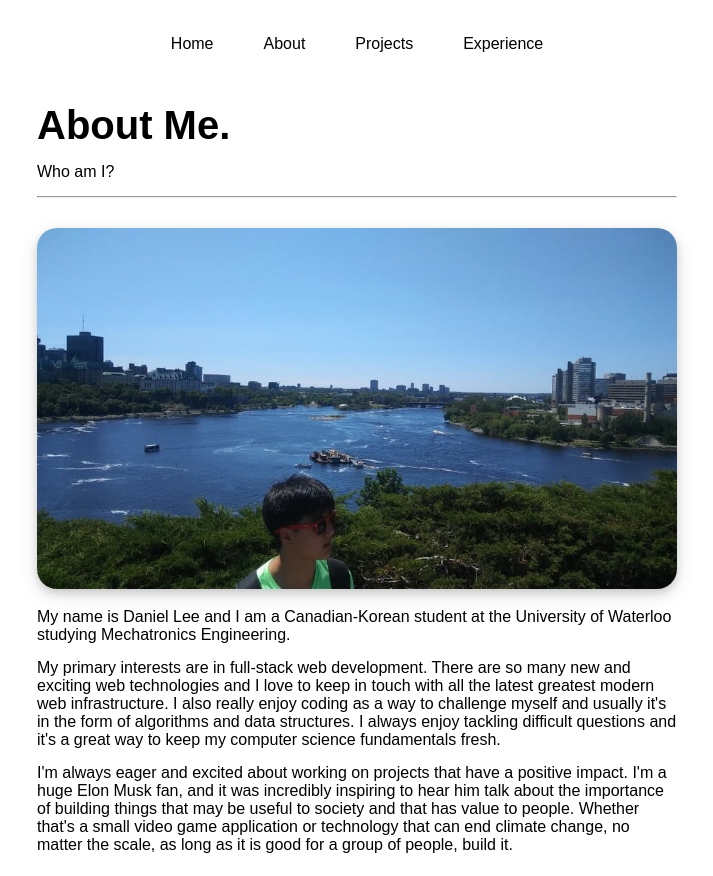
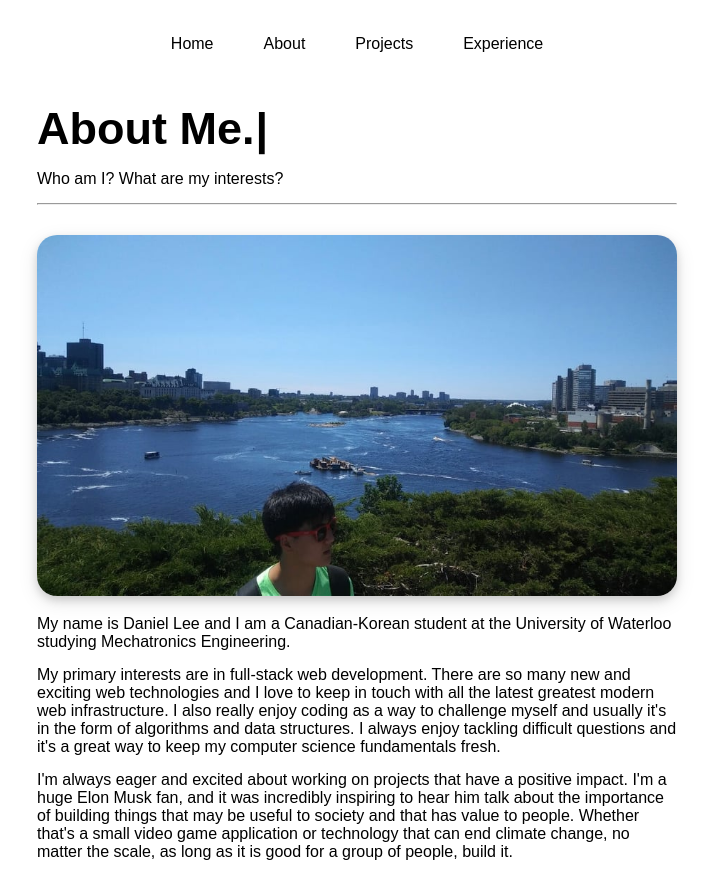
Before and after one commit to DanielBL01/DanielBL01.github.io, a React (Create React App) app: page /about in a window 1280 px wide. Shown: the whole page, without its empty margins (283-996 px from the left). Built offline with nearby package versions, Linux system fonts and the light colour scheme.

Commit message:
typewriter header effect

```diff
--- a/package.json
+++ b/package.json
@@ -11,6 +11,7 @@
     "react-icons": "^4.2.0",
     "react-router-dom": "^5.2.0",
     "react-scripts": "4.0.3",
+    "typewriter-effect": "^2.18.0",
     "web-vitals": "^1.1.2"
   },
   "scripts": {
--- a/src/components/About.js
+++ b/src/components/About.js
@@ -1,11 +1,20 @@
 import React from "react";
 import profile from "../images/profile.jpg";
+import Typewriter from "typewriter-effect";
 
 function About() {
     return (
         <div className="container">
-            <h1>About Me.</h1>
-            <p>Who am I?</p>
+            <h1>
+                <Typewriter className=""
+                    onInit={(typewriter)=> {
+                    typewriter
+                    .typeString("About Me.")
+                    .start();
+                    }}
+                />
+            </h1>
+            <p>Who am I? What are my interests?</p>
             <hr />
             <img className="profile" src={profile} alt="Daniel Lee" />
             <p>
--- a/src/components/Experience.js
+++ b/src/components/Experience.js
@@ -1,10 +1,19 @@
 import React from "react";
+import Typewriter from "typewriter-effect";
 
 function Experience() {
     return (
     <>
         <div className="container">
-            <h1>Work Experience.</h1>
+            <h1>
+                <Typewriter className=""
+                    onInit={(typewriter)=> {
+                    typewriter
+                    .typeString("Work Experience.")
+                    .start();
+                    }}
+                />
+            </h1>
             <p>
                 A timeline of my work experience.
             </p>
--- a/src/components/Home.js
+++ b/src/components/Home.js
@@ -2,11 +2,20 @@ import React from "react";
 import { MdMailOutline } from "react-icons/md";
 import { FiGithub } from "react-icons/fi";
 import { GrLinkedinOption } from "react-icons/gr";
+import Typewriter from "typewriter-effect";
 
 function Home() {
     return (
         <div className="container">
-            <h1>Hello World.</h1>
+            <h1>
+                <Typewriter className=""
+                    onInit={(typewriter)=> {
+                    typewriter
+                    .typeString("Hello World.")
+                    .start();
+                    }}
+                />
+            </h1>
             <p>
                 My name is Daniel Lee and I am a 2B Mechatronics Engineering student at the
                 <a href="https://uwaterloo.ca/"> University of Waterloo</a>.
--- a/src/components/Projects.js
+++ b/src/components/Projects.js
@@ -3,12 +3,21 @@ import pokemon from '../images/pokemon_adventure.png';
 import chat from '../images/lets_chat.png';
 import news from '../images/news_analytics.png';
 import checker from '../images/spell_checker.png';
+import Typewriter from "typewriter-effect";
 
 function Projects() {
     return (
         <>
             <div className="container">
-                <h1>Coding Projects.</h1>
+                <h1>
+                    <Typewriter className=""
+                        onInit={(typewriter)=> {
+                        typewriter
+                        .typeString("Coding Projects.")
+                        .start();
+                        }}
+                    />
+                </h1>
                 <p>
                     A list of my finished projects and works in progress.
                 </p>
--- a/src/index.js
+++ b/src/index.js
@@ -1,6 +1,7 @@
 import React from 'react';
 import ReactDOM from 'react-dom';
 import App from './App';
+
 import './styles/App.css';
 
 ReactDOM.render(
--- a/src/styles/App.css
+++ b/src/styles/App.css
@@ -21,8 +21,9 @@ nav {
 }
 
 h1 {
-    font-size: 40px;
+    font-size: 45px;
 }
+
 a {
     text-decoration: none;
     color: #57a0ff;
```
Also changed, not shown: 1 other file (tests, documents, lock files or other folders).
